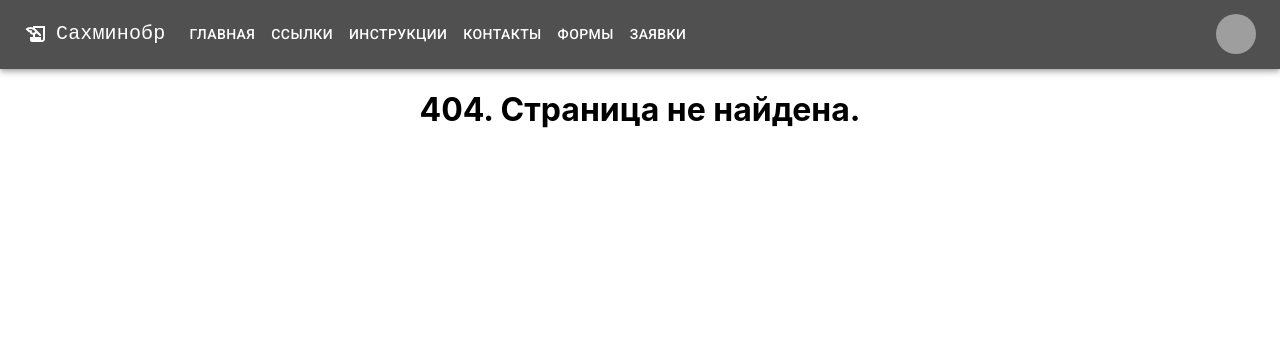
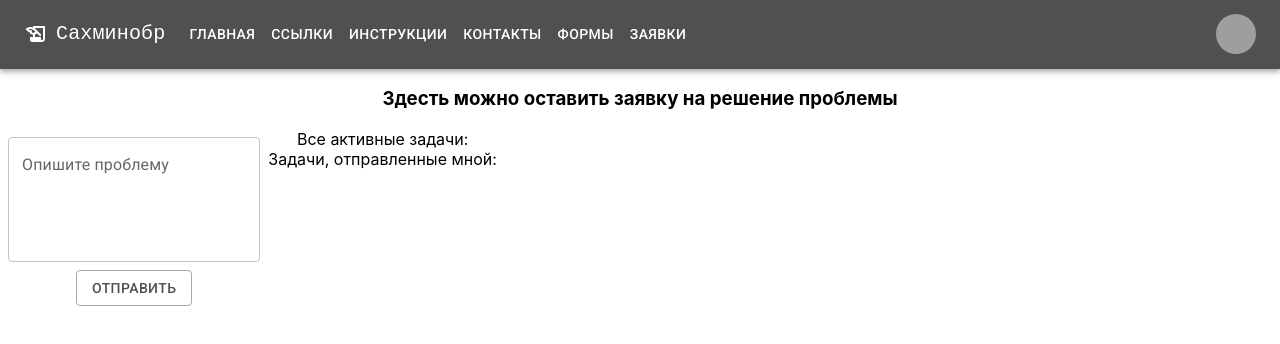
Before and after one commit to isakhalin/mobr_main_page_frontend, a React (Create React App) app: page /tickets in a window 1280 px wide. Before the commit this address had no page. Shown: the top 344 px of the page. Built offline with nearby package versions, Linux system fonts and the light colour scheme; grey boxes are pictures that could not be loaded.

Commit message:
Добавлена верстка

```diff
--- a/src/App.js
+++ b/src/App.js
@@ -15,7 +15,8 @@ import {
     LinksPage,
     MainPage,
     LoginPage,
-    SignUpPage
+    SignUpPage,
+    TiketsPage
 } from "./pages";
 
 //Style
@@ -34,6 +35,7 @@ export const App = () => {
                     <Route path="/links" element={<LinksPage />}/>
                     <Route path="/login" element={<LoginPage />}/>
                     <Route path="/signup" element={<SignUpPage />}/>
+                    <Route path="/tickets" element={<TiketsPage />}/>
                     <Route path="/*" element={<h1>404. Страница не найдена.</h1>}/>
                 </Routes>
             </BrowserRouter>
--- a/src/components/header/header.js
+++ b/src/components/header/header.js
@@ -46,7 +46,7 @@ const pages = [
     },
     {
         title: 'Заявки',
-        to: '/'
+        to: '/tickets'
     },
 ];
 
@@ -188,16 +188,13 @@ export const Header = () => {
                         {pages.map((page) => (
                             <Button
                                 key={page.title}
-                                onClick={handleCloseNavMenu}
+                                onClick={() => {
+                                    handleCloseNavMenu();
+                                    navigate(page.to)
+                                }}
                                 sx={{my: 2, color: 'white', display: 'block'}}
                             >
-                                <NavLink
-                                    className={classes.navLinks}
-                                    to={page.to}
-                                    key={page.title}
-                                >
-                                    {page.title}
-                                </NavLink>
+                                {page.title}
                             </Button>
                         ))}
                     </Box>
@@ -226,15 +223,12 @@ export const Header = () => {
                             onClose={handleCloseUserMenu}
                         >
                             {settingsWithoutAuth.map((setting) => (
-                                <MenuItem key={setting.title} onClick={handleCloseUserMenu}>
-                                    <Typography textAlign="center" onClick={() => navigate("/login")}>
-                                        {/*<NavLink*/}
-                                        {/*    className={classes.menuLinks}*/}
-                                        {/*    to={setting.to}*/}
-                                        {/*    key={setting.title}*/}
-                                        {/*>*/}
-                                            {setting.title}
-                                        {/*</NavLink>*/}
+                                <MenuItem key={setting.title} onClick={() => {
+                                    handleCloseUserMenu();
+                                    navigate(setting.to)
+                                }}>
+                                    <Typography textAlign="center">
+                                        {setting.title}
                                     </Typography>
                                 </MenuItem>
                             ))}
--- a/src/pages/applications-page.js
+++ b/src/pages/applications-page.js
@@ -5,7 +5,7 @@ import React from 'react';
 export const ApplicationsPage = () => {
     return (
         <div>
-            <h1>Страница с формами заявок</h1>
+            <h3>Страница с формами заявок</h3>
         </div>
     );
 };
--- a/src/pages/contacts-page.js
+++ b/src/pages/contacts-page.js
@@ -8,7 +8,7 @@ const api = "http://netcity.admsakhalin.ru/phonebook/"
 export const ContactsPage = () => {
     return (
         <div>
-            <h1>Телефонный справочник Минобра</h1>
+            <h3>Телефонный справочник Минобра</h3>
             <div><Button href={`${api}phone_minobr.pdf`}>Телефонный справочник сотрудников Министерства</Button></div>
             <div><Button href={`${api}phone_mo.pdf`}>Телефонный справочник сотрудников подведомственных организаций</Button></div>
             <div><Button href="https://phonebook.sakhalin.gov.ru/">Телефонный справочник ПСО</Button></div>
--- a/src/pages/guides-page.js
+++ b/src/pages/guides-page.js
@@ -10,8 +10,8 @@ export const GuidesPage = () => {
                 ожидайте ответа.</p>
             <p>
                 По всем техническим вопросам Вы можете обращаться к администраторам системы:
-                <div>Степанов Роман Викторович. т.46-59-59 (короткий 59-59).</div>
-                <div>Сидоров Михаил Борисович. т.46-59-92 (короткий 59-92).</div>
+                <div>Степанов Роман Викторович. т.46-59-59 (внутренний 59-59).</div>
+                <div>Сидоров Михаил Борисович. т.46-59-92 (внутренний 59-92).</div>
                 <div>Или лично в кабинет 31.</div>
             </p>
         </div>
--- a/src/pages/index.js
+++ b/src/pages/index.js
@@ -5,3 +5,4 @@ export * from "./links-page";
 export * from "./main-page";
 export * from "./login-page";
 export * from "./sign-up-page";
+export * from "./tikets-page"
--- a/src/pages/links-page.js
+++ b/src/pages/links-page.js
@@ -2,6 +2,9 @@
 
 import React from 'react';
 import {useNavigate} from "react-router-dom";
+
+/** Style */
+import classes from './links-page.module.css'
 
 import { Button } from '@mui/material';
 
@@ -45,12 +48,12 @@ export const LinksPage = () => {
 
     return (
         <div>
-            <h1>Все необходимые ссылки  </h1>
+            <h3>Все необходимые ссылки</h3>
             <h4>Внешние ресурсы:</h4>
-            {linksOut.map((link) => (<div key={link.title}><Button variant="outlined" href={link.to}>{link.title}</Button></div>))}
+            {linksOut.map((link) => (<div key={link.title}><Button className={classes.btn_link} variant="outlined" href={link.to}>{link.title}</Button></div>))}
             <h4>Внутренние ресурсы (Доступны только в туннеле):</h4>
             {linksInner.map((link) => (
-                <div key={link.title}><Button variant="outlined" href={link.to}>{link.title}</Button></div>))}
+                <div key={link.title}><Button className={classes.btn_link} variant="outlined" href={link.to}>{link.title}</Button></div>))}
         </div>
     );
 };
--- /dev/null
+++ b/src/pages/links-page.module.css
@@ -0,0 +1,3 @@
+.btn_link {
+    margin-bottom: 5px;
+}
--- a/src/pages/login-page.js
+++ b/src/pages/login-page.js
@@ -15,7 +15,7 @@ export const LoginPage = () => {
 
     return (
         <div>
-            <h1>Страница входа</h1>
+            <h4>Страница входа</h4>
             <LoginPassForm getForm={getForm}/>
             <Button variant="contained">Войти</Button>
         </div>
--- a/src/pages/sign-up-page.js
+++ b/src/pages/sign-up-page.js
@@ -3,7 +3,9 @@ import React from 'react';
 export const SignUpPage = () => {
     return (
         <div>
-            <h1>Это страница регистрации пользователей</h1>
+            <h3>Регистрация пользователей</h3>
+            <p>Регистрация пользователей сейчас не доступна.</p>
+            <p>Пожалуйста, обратитесь к администраторам.</p>
         </div>
     );
 };
--- /dev/null
+++ b/src/pages/tikets-page.js
@@ -0,0 +1,57 @@
+import React, {useState} from 'react';
+
+import {
+    Box,
+    TextField,
+    Button
+} from '@mui/material'
+
+export const TiketsPage = () => {
+    const [form, setForm] = useState()
+
+    const setFormFromTextField = (event) => {
+        setForm(event.target.value)
+    };
+
+    const sandClickHandler = () => {
+
+    };
+
+    return (
+        <div>
+            <h3>Здесть можно оставить заявку на решение проблемы</h3>
+            <div style={{display: "flex"}}>
+                <Box
+                    component="form"
+                    sx={{
+                        '& .MuiTextField-root': {m: 1, width: '25ch'},
+                    }}
+                    noValidate
+                    autoComplete="off"
+                >
+                    <TextField
+                        id="standard-multiline-static"
+                        label="Опишите проблему"
+                        multiline
+                        rows={4}
+                        defaultValue=""
+                        // variant="filled"
+                        onChange={setFormFromTextField}
+                    />
+                    <div>
+                        <Button
+                            variant="outlined"
+                            onClick={sandClickHandler}
+                        >
+                            Отправить
+                        </Button>
+                    </div>
+                </Box>
+                <div>
+                    <div>Все активные задачи:</div>
+                    <div>Задачи, отправленные мной:</div>
+                </div>
+            </div>
+        </div>
+    );
+};
```
